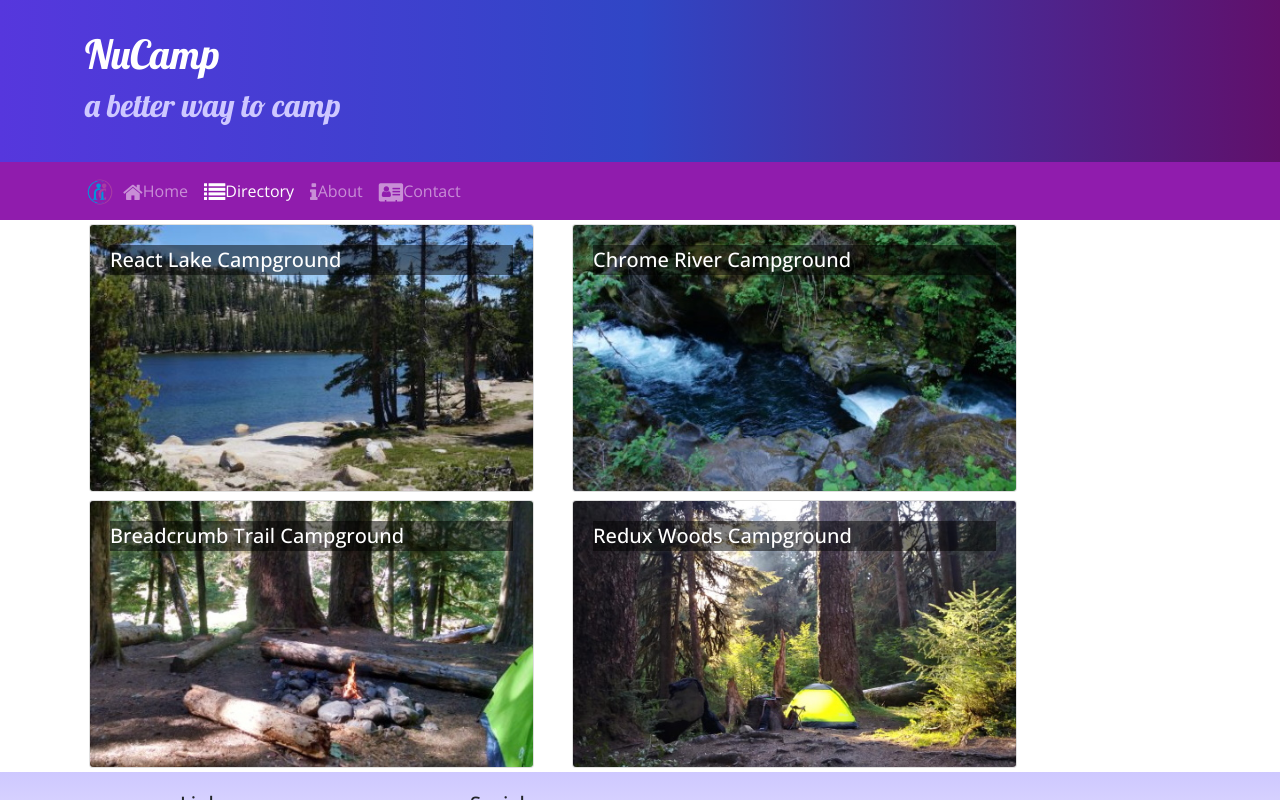
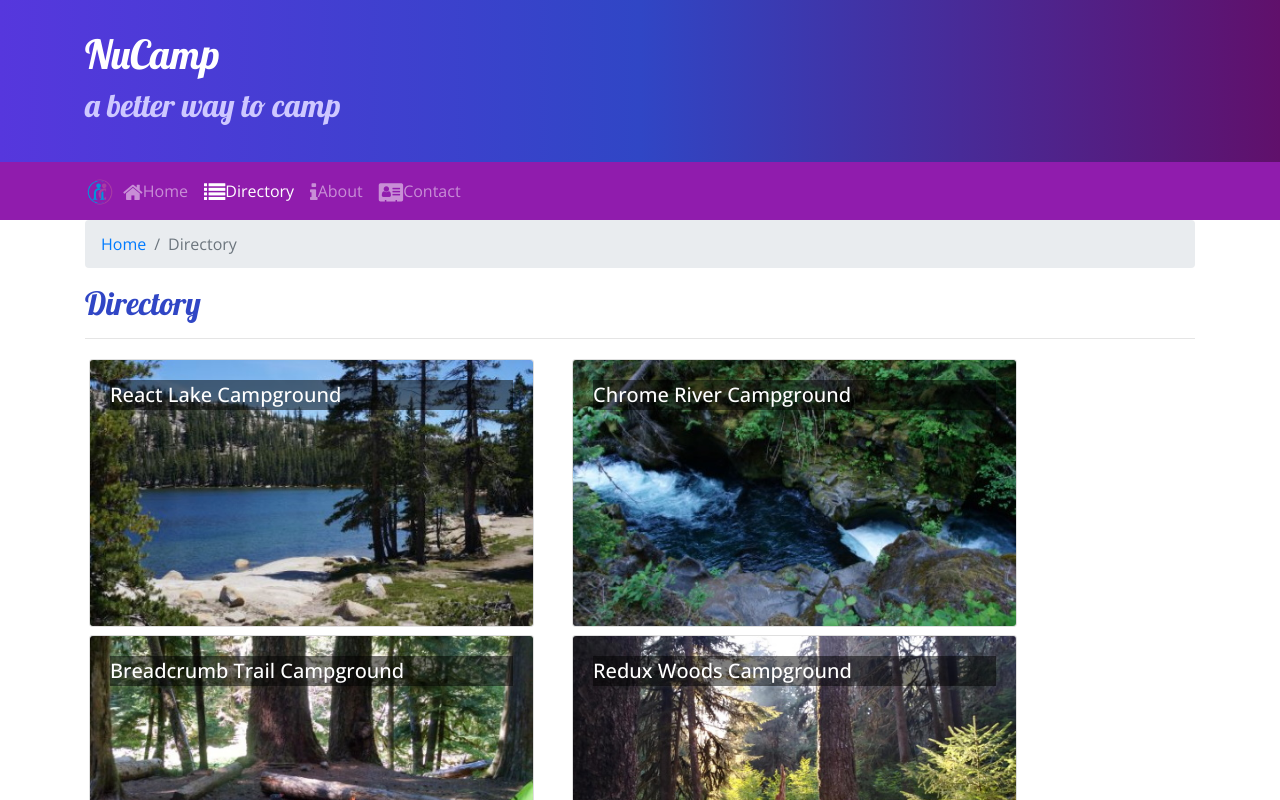
Before and after one commit to timstetter/react-1, a React (Create React App) app: page /directory in a window 1280 px wide. Shown: the top 800 px of the page. Built offline with nearby package versions, Linux system fonts and the light colour scheme.

Commit message:
added breadcrumbs

```diff
--- a/src/components/CampsiteInfoComponent.jsx
+++ b/src/components/CampsiteInfoComponent.jsx
@@ -1,13 +1,20 @@
 import React from "react";
-import { Card, CardImg, CardBody, CardText, CardTitle } from "reactstrap";
-
+import {
+  Card,
+  CardImg,
+  CardBody,
+  CardText,
+  CardTitle,
+  Breadcrumb,
+  BreadcrumbItem,
+} from "reactstrap";
+import { Link } from "react-router-dom";
 function RenderCampsite({ campsite }) {
   return (
     <div className="col-md-5 m-1">
       <Card>
         <CardImg top src={campsite.image} alt={campsite.name} />
         <CardBody>
-          <CardTitle>{campsite.name}</CardTitle>
           <CardText>{campsite.description}</CardText>
         </CardBody>
       </Card>
@@ -45,6 +52,18 @@
     return (
       <div className="container">
         <div className="row">
+          <div className="col">
+            <Breadcrumb>
+              <BreadcrumbItem>
+                <Link to="/directory">Directory</Link>
+              </BreadcrumbItem>
+              <BreadcrumbItem active>{props.campsite.name}</BreadcrumbItem>
+            </Breadcrumb>
+            <h2>{props.campsite.name}</h2>
+            <hr />
+          </div>
+        </div>
+        <div className="row">
           <RenderCampsite campsite={props.campsite} />
           <RenderComments comments={props.comments} />
         </div>
--- a/src/components/ContactComponent.jsx
+++ b/src/components/ContactComponent.jsx
@@ -1,10 +1,18 @@
 import React from "react";
+import { Breadcrumb, BreadcrumbItem } from "reactstrap";
+import { Link } from "react-router-dom";
 
 function Contact(props) {
   return (
     <div className="container">
       <div className="row">
         <div className="col">
+          <Breadcrumb>
+            <BreadcrumbItem>
+              <Link to="/home">Home</Link>
+            </BreadcrumbItem>
+            <BreadcrumbItem active>Contact Us</BreadcrumbItem>
+          </Breadcrumb>
           <h2>Contact Us</h2>
           <hr />
         </div>
--- a/src/components/DirectoryComponent.jsx
+++ b/src/components/DirectoryComponent.jsx
@@ -1,5 +1,12 @@
 import React from "react";
-import { Card, CardImg, CardImgOverlay, CardTitle } from "reactstrap";
+import {
+  Card,
+  CardImg,
+  CardImgOverlay,
+  CardTitle,
+  Breadcrumb,
+  BreadcrumbItem,
+} from "reactstrap";
 import { Link } from "react-router-dom";
 
 function RenderDirectoryItem({ campsite }) {
@@ -26,6 +33,18 @@
 
   return (
     <div className="container">
+      <div className="row">
+        <div className="col">
+          <Breadcrumb>
+            <BreadcrumbItem>
+              <Link to="/home">Home</Link>
+            </BreadcrumbItem>
+            <BreadcrumbItem active>Directory</BreadcrumbItem>
+          </Breadcrumb>
+          <h2>Directory</h2>
+          <hr />
+        </div>
+      </div>
       <div className="row">{directory}</div>
     </div>
   );
```
